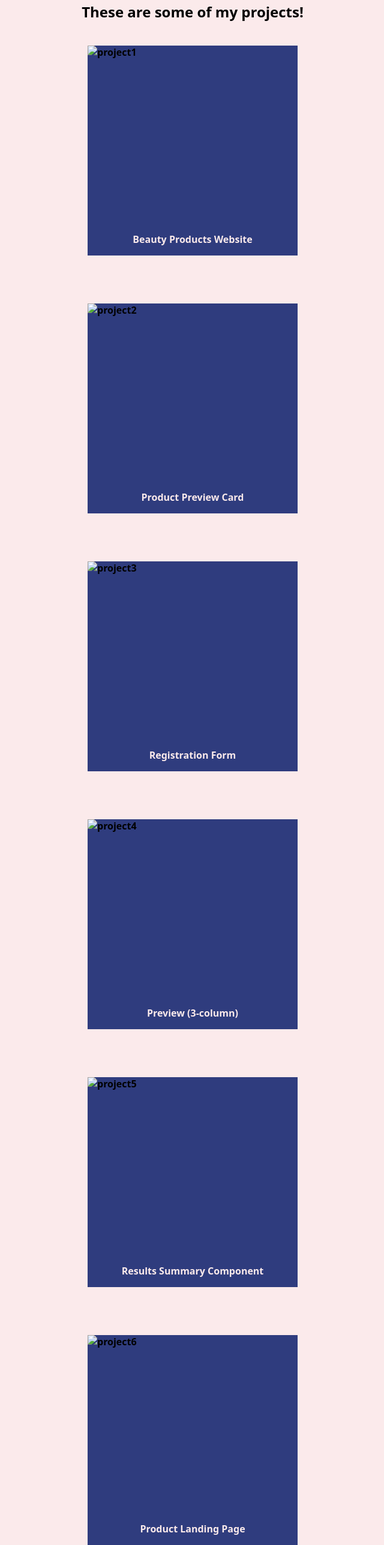
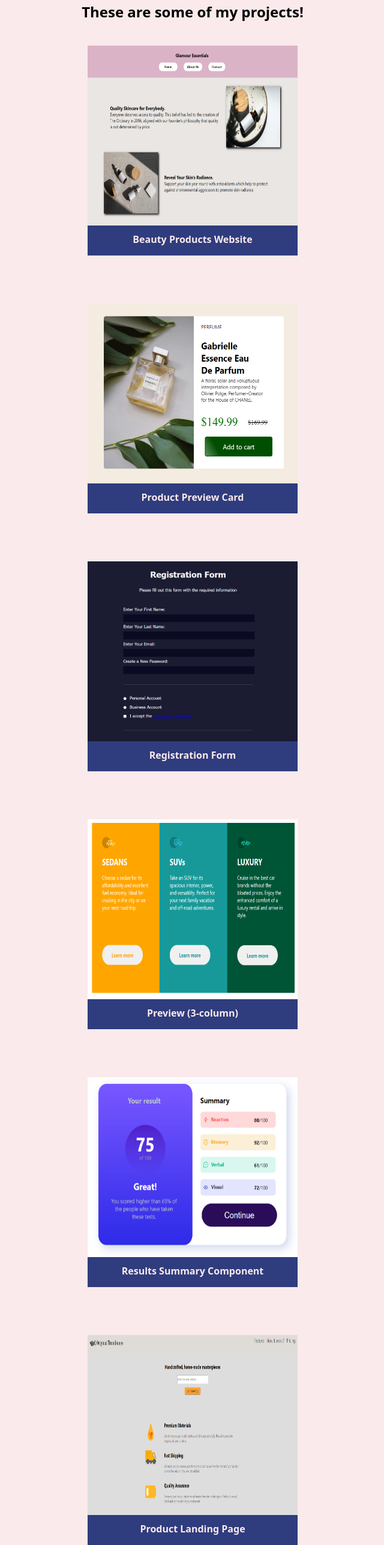
Before and after one commit to asobien810/Portfolio-Page, a plain HTML site: page index.html in a window 1280 px wide. Shown: the part 1217-3793 px from the top of the page at 60% size, without its empty margins (319-959 px from the left). Drawn offline with Linux system fonts and the light colour scheme.

Commit message:
Update index.html

```diff
--- a/index.html
+++ b/index.html
@@ -29,42 +29,42 @@
 
         <div class="project">
             <img
-            src="./pics/Zrzut ekranu 2023-09-14 155457.png"
+            src="Zrzut ekranu 2023-09-14 155457.png"
             alt="project1"
             class="project-img">
             <p class="project-desc">Beauty Products Website</p>
         </div>
 
         <div class="project">
-            <img src="./pics/Zrzut ekranu 2023-09-14 155538.png"
+            <img src="Zrzut ekranu 2023-09-14 155538.png"
             alt="project2"
             class="project-img">
             <p class="project-desc">Product Preview Card</p>
         </div>
 
         <div class="project">
-            <img src="./pics/Zrzut ekranu 2023-09-14 155653.png"
+            <img src="Zrzut ekranu 2023-09-14 155653.png"
             alt="project3"
             class="project-img">
             <p class="project-desc">Registration Form</p>
         </div>
 
         <div class="project">
-            <img src="./pics/Zrzut ekranu 2023-09-14 155723.png"
+            <img src="Zrzut ekranu 2023-09-14 155723.png"
             alt="project4"
             class="project-img">
             <p class="project-desc">Preview (3-column)</p>
         </div>
 
         <div class="project">
-            <img src="./pics/Zrzut ekranu 2023-09-14 155917.png"
+            <img src="Zrzut ekranu 2023-09-14 155917.png"
             alt="project5"
             class="project-img">
             <p class="project-desc">Results Summary Component</p>
         </div>
 
         <div class="project">
-            <img src="./pics/Zrzut ekranu 2023-09-14 160033.png"
+            <img src="Zrzut ekranu 2023-09-14 160033.png"
             alt="project6"
             class="project-img">
             <p class="project-desc">Product Landing Page</p>
@@ -80,7 +80,7 @@
         </div>
         <div class="contact-links">
             <div class="contact-link">
-                <img src="./pics/facebook.png" alt="" class="contact-icon">
+                <img src="facebook.png" alt="" class="contact-icon">
                 <p class="contact-name">Facebook</p>
             </div>
         </div>
```
